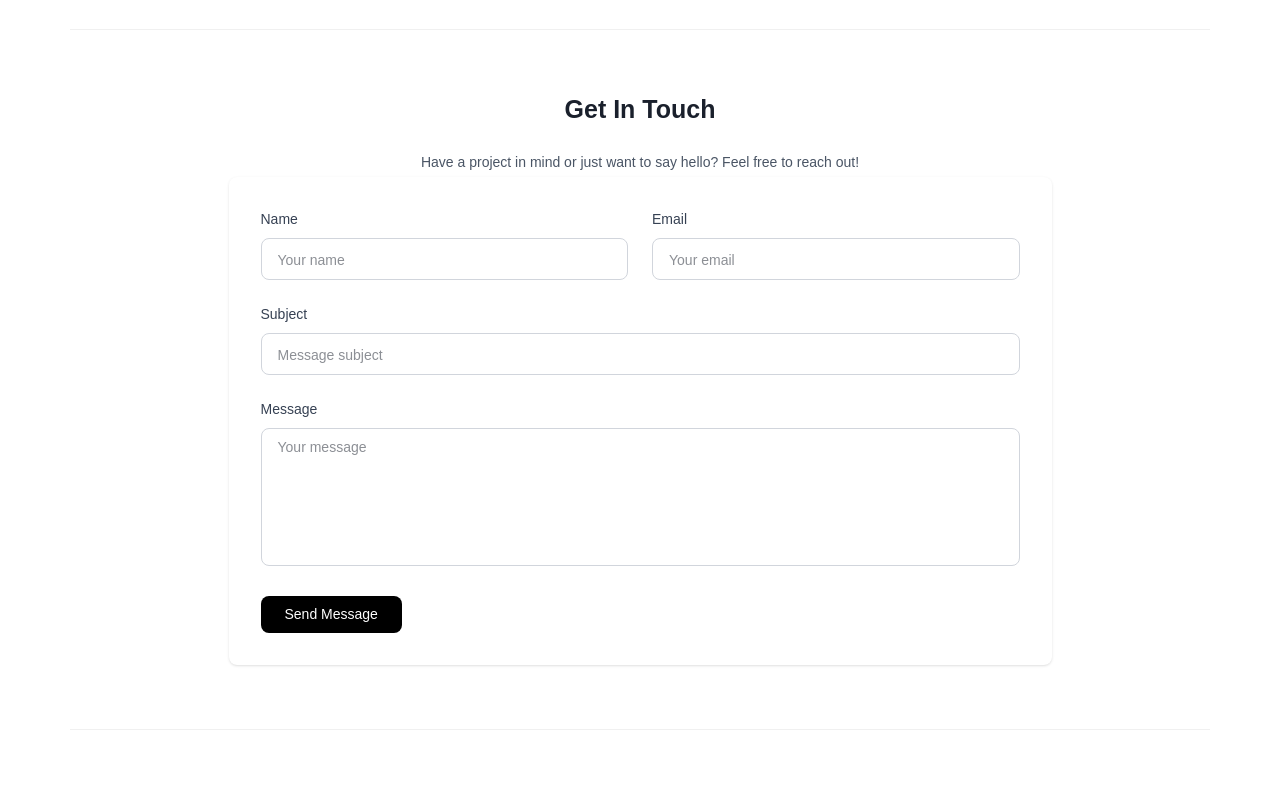
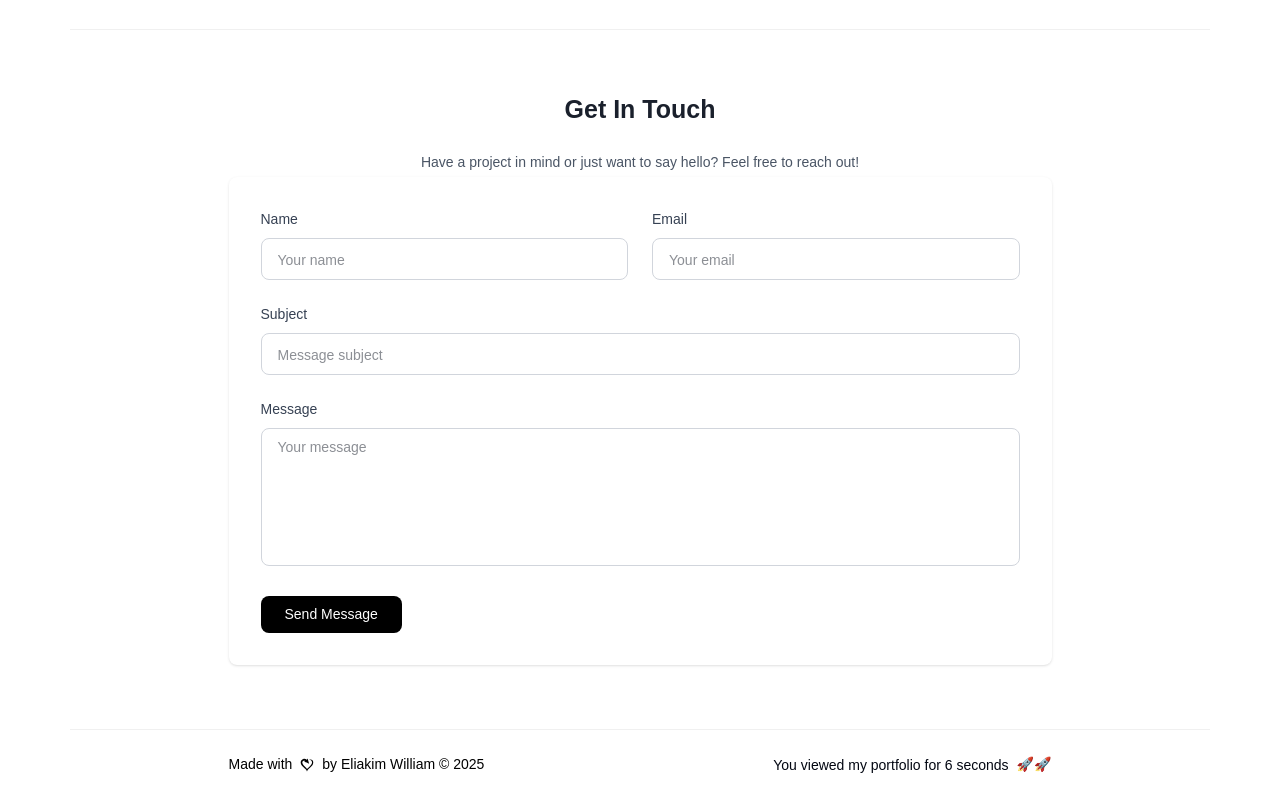
Before and after one commit to Eliakimshasha/portifolio, a Next.js app: page / in a window 1280 px wide. Shown: the part 2280-3080 px from the top of the page. Before the commit the page ends 3010 px from the top, so only its background shows below. Built offline with nearby package versions, Linux system fonts and the light colour scheme; a web font is replaced by a local one.

Commit message:
first commit

```diff
--- a/src/app/page.jsx
+++ b/src/app/page.jsx
@@ -8,6 +8,7 @@ import Projects from '../components/Projects';
 import Contact from '../components/Contact';
 import Education from '../components/Education';
 import CommandMenu from '../components/CommandMenu';
+import End from '../components/End';
 
 
 export default function Home() {
@@ -24,6 +25,7 @@ export default function Home() {
         <Projects />
         <Contact />
         <CommandMenu/>
+       <End/>
     </>
   );
 }
--- a/src/components/CommandMenu.jsx
+++ b/src/components/CommandMenu.jsx
@@ -95,7 +95,7 @@ const CommandMenu = () => {
     <>
       {/* Command menu button */}
       <button
-        className="fixed bottom-6 cursor-pointer md:right-44 right-2 p-2 bg-white rounded-full border-[1px] border-black/20 shadow-lg hover:shadow-xl transition-shadow z-40"
+        className="fixed bottom-5 cursor-pointer md:right-40 right-2 p-2 bg-white rounded-full border-[1px] border-black/20 shadow-lg hover:shadow-xl transition-shadow z-40"
         onClick={toggleMenu}
         aria-label="Open command menu"
       >
--- /dev/null
+++ b/src/components/End.jsx
@@ -0,0 +1,76 @@
+'use client'
+import React, { useState, useEffect } from 'react';
+import { GiSelfLove } from "react-icons/gi";
+export default function Footer() {
+  const currentYear = new Date().getFullYear();
+  const [viewTime, setViewTime] = useState(0);
+  const [reachedEnd, setReachedEnd] = useState(false);
+
+  useEffect(() => {
+    // Start timer when component mounts
+    const startTime = new Date().getTime();
+
+    // Update time every second
+    const timer = setInterval(() => {
+      const currentTime = new Date().getTime();
+      const secondsElapsed = Math.floor((currentTime - startTime) / 1000);
+      setViewTime(secondsElapsed);
+    }, 1000);
+
+    // Check if user has scrolled to the bottom
+    const handleScroll = () => {
+      const windowHeight = window.innerHeight;
+      const documentHeight = document.documentElement.scrollHeight;
+      const scrollTop = window.pageYOffset || document.documentElement.scrollTop;
+
+      // If user scrolled to bottom (with a small buffer)
+      if (scrollTop + windowHeight >= documentHeight - 20) {
+        setReachedEnd(true);
+      }
+    };
+
+    // Add scroll event listener
+    window.addEventListener('scroll', handleScroll);
+
+    // Cleanup
+    return () => {
+      clearInterval(timer);
+      window.removeEventListener('scroll', handleScroll);
+    };
+  }, []);
+
+  // Format time as MM:SS or HH:MM:SS
+  const formatTime = (seconds) => {
+    if (seconds < 60) {
+      return `${seconds} seconds`;
+    } else if (seconds < 3600) {
+      const minutes = Math.floor(seconds / 60);
+      const remainingSeconds = seconds % 60;
+      return `${minutes} minute${minutes !== 1 ? 's' : ''} and ${remainingSeconds} second${remainingSeconds !== 1 ? 's' : ''}`;
+    } else {
+      const hours = Math.floor(seconds / 3600);
+      const minutes = Math.floor((seconds % 3600) / 60);
+      return `${hours} hour${hours !== 1 ? 's' : ''} and ${minutes} minute${minutes !== 1 ? 's' : ''}`;
+    }
+  };
+
+  return (
+    <footer className="container  text-black py-6 mt-16">
+      <div className=" mx-auto px-4">
+        <div className="flex flex-col md:flex-row justify-between items-center">
+          <div className="text-center md:text-left mb-4 md:mb-0">
+            <p className="text-lg font-medium flex items-center gap-2">Made with {<GiSelfLove/>} by Eliakim William © {currentYear}</p>
+          </div>
+          <div className="text-center md:text-right flex flex-col md:flex-row items-center gap-2">
+            <p className="text-sm  text-gray-950">
+
+               You viewed my portfolio for {formatTime(viewTime)}
+
+
+            </p> <p>🚀🚀</p>
+          </div>
+        </div>
+      </div>
+    </footer>
+  );
+}
--- a/src/components/Hero.jsx
+++ b/src/components/Hero.jsx
@@ -21,7 +21,7 @@ const Hero = () => {
             transition={{ duration: 0.7 }}
           >
             <motion.h1
-              className="text-4xl md:text-5xl font-bold mb-4 text-gray-800"
+              className="text-4xl md:text-5xl text-center md:text-start font-bold mb-4 text-gray-800"
               initial={{ opacity: 0, y: 20 }}
               animate={{ opacity: 1, y: 0 }}
               transition={{ duration: 0.7, delay: 0.2 }}
@@ -32,7 +32,7 @@ const Hero = () => {
 
 
             <motion.p
-              className="text-lg text-gray-600 mb-8 max-w-2xl"
+              className="text-lg text-gray-600 mb-8 text-center md:text-start max-w-2xl"
               initial={{ opacity: 0, y: 20 }}
               animate={{ opacity: 1, y: 0 }}
               transition={{ duration: 0.7, delay: 0.6 }}
@@ -43,7 +43,7 @@ const Hero = () => {
             </motion.p>
 
             <motion.div
-              className="flex flex-wrap gap-4"
+              className="flex flex-wrap justify-center md:justify-normal gap-4"
               initial={{ opacity: 0, y: 20 }}
               animate={{ opacity: 1, y: 0 }}
               transition={{ duration: 0.7, delay: 0.8 }}
@@ -64,7 +64,7 @@ const Hero = () => {
             </motion.div>
 
             <motion.div
-              className="flex space-x-4 mt-8"
+              className="flex justify-center md:justify-normal space-x-4 mt-8"
               initial={{ opacity: 0, y: 20 }}
               animate={{ opacity: 1, y: 0 }}
               transition={{ duration: 0.7, delay: 1 }}
```
